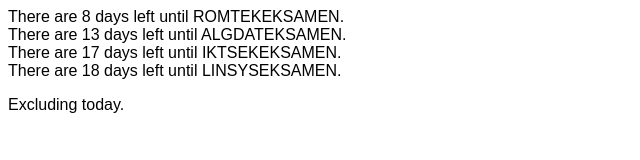
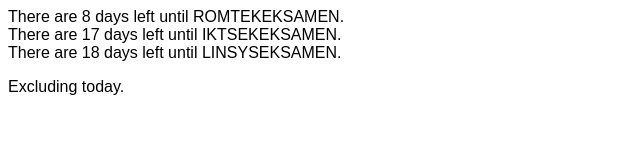
Before and after one commit to AudunVN/ex, a plain HTML site: page index.html in a window 1280 px wide. Shown: the whole page, without its empty margins (0-640 px from the left). Drawn offline with Linux system fonts and the light colour scheme.

Commit message:
rm algdat

```diff
--- a/index.html
+++ b/index.html
@@ -20,7 +20,6 @@
 		<script>
 		var Today = new Date();
 		document.write("There are " + DayDiff(Today, "November, 29, 2017") + " days left until ROMTEKEKSAMEN.<br>");
-		document.write("There are " + DayDiff(Today, "December, 4, 2017") + " days left until ALGDATEKSAMEN.<br>");
 		document.write("There are " + DayDiff(Today, "December, 8, 2017") + " days left until IKTSEKEKSAMEN.<br>");
 		document.write("There are " + DayDiff(Today, "December, 9, 2017") + " days left until LINSYSEKSAMEN.<br>");
 		</script>
```
